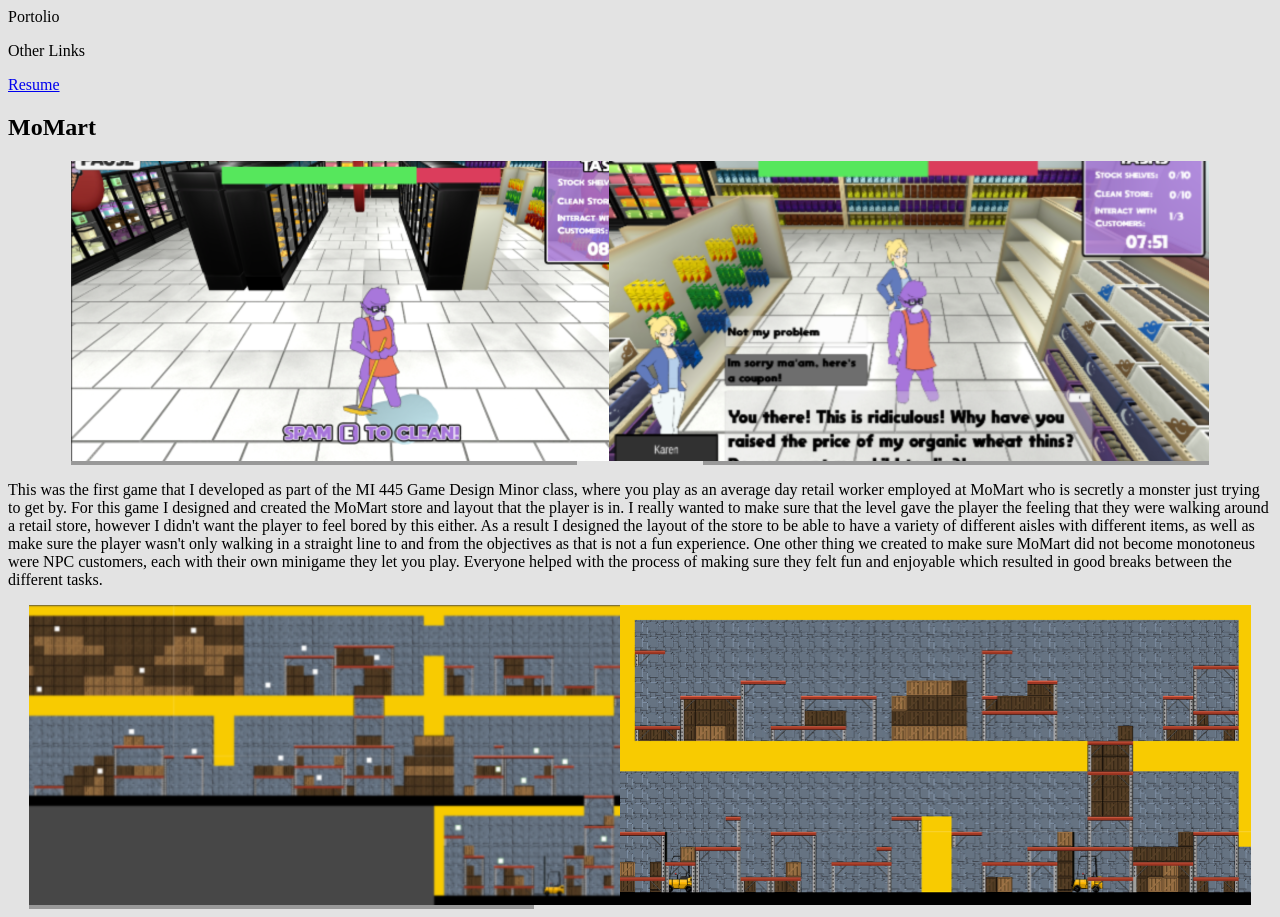
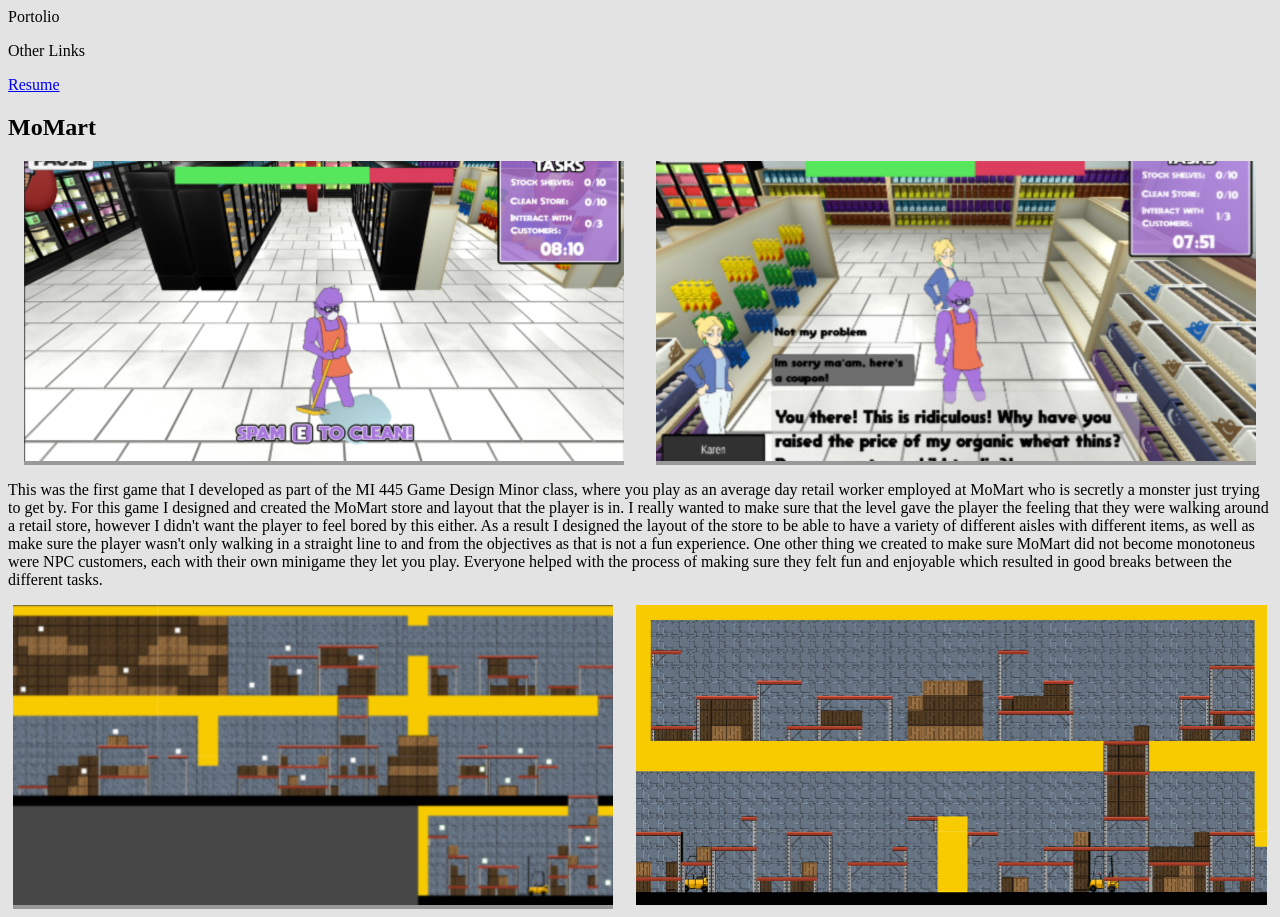
Before and after one commit to BiasZero946/mi349_final, a plain HTML site: page index.html in a window 1280 px wide. Drawn offline with Linux system fonts and the light colour scheme.

Commit message:
Style CHnage

```diff
--- a/style.css
+++ b/style.css
@@ -11,7 +11,6 @@ html {
 
 .format-f{
     background: #999;
-    max-width: 40%;
   }
 
   .image-a{
```
